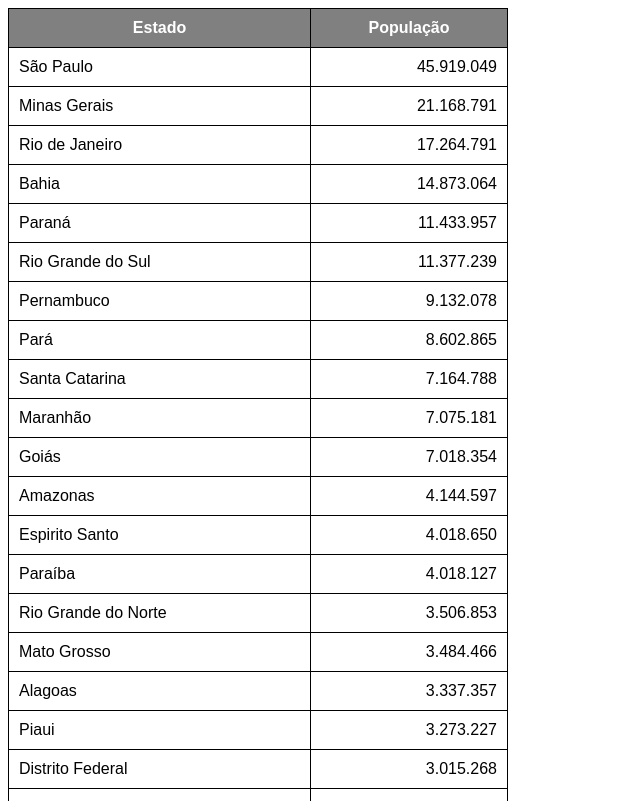
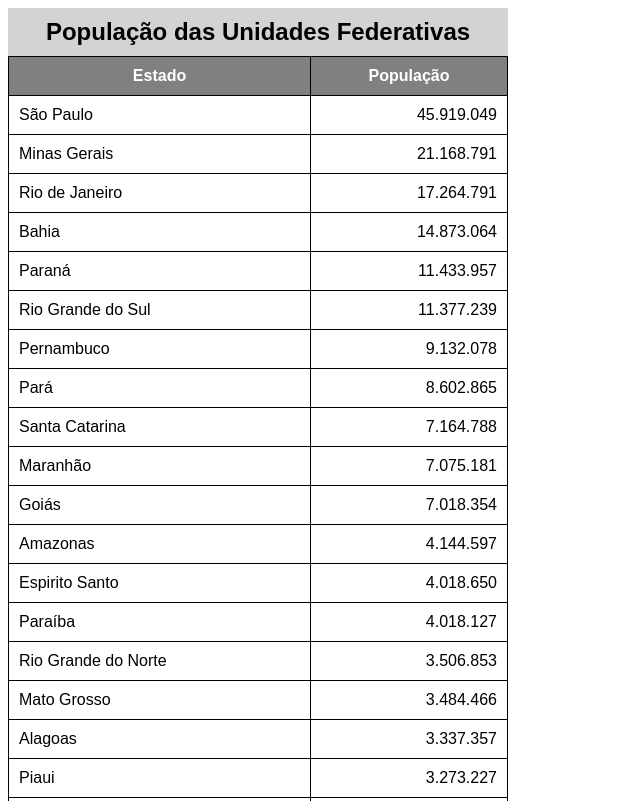
Before and after one commit to LuisDaviOFC/CURSO-EM-VIDEO-CURSO-EM-HTML5-E-CSS3-MODULO-3-ATE-5, a plain HTML site: page exercicio9/tabela.html in a window 1280 px wide. Shown: the top 801 px of the page, without its empty margins (0-640 px from the left). Drawn offline with Linux system fonts and the light colour scheme.

Commit message:
Finalizei a ultima atualização da tabela grande

```diff
--- a/exercicio9/tabela.html
+++ b/exercicio9/tabela.html
@@ -8,6 +8,14 @@
     <style>
         body{
             font-family: Arial, Helvetica, sans-serif;
+        }
+
+        caption{
+            font-family: Arial, Helvetica, sans-serif;
+            font-size: 1.5em;
+            font-weight: bold;
+            padding: 10px;
+            background-color: lightgray;
         }
 
         table{
@@ -41,6 +49,9 @@
         TR, TD, TH
     -->
     <table>
+        <caption>
+            População das Unidades Federativas
+        </caption>
         <thead>
             <tr>
                 <th>Estado</th>
```
